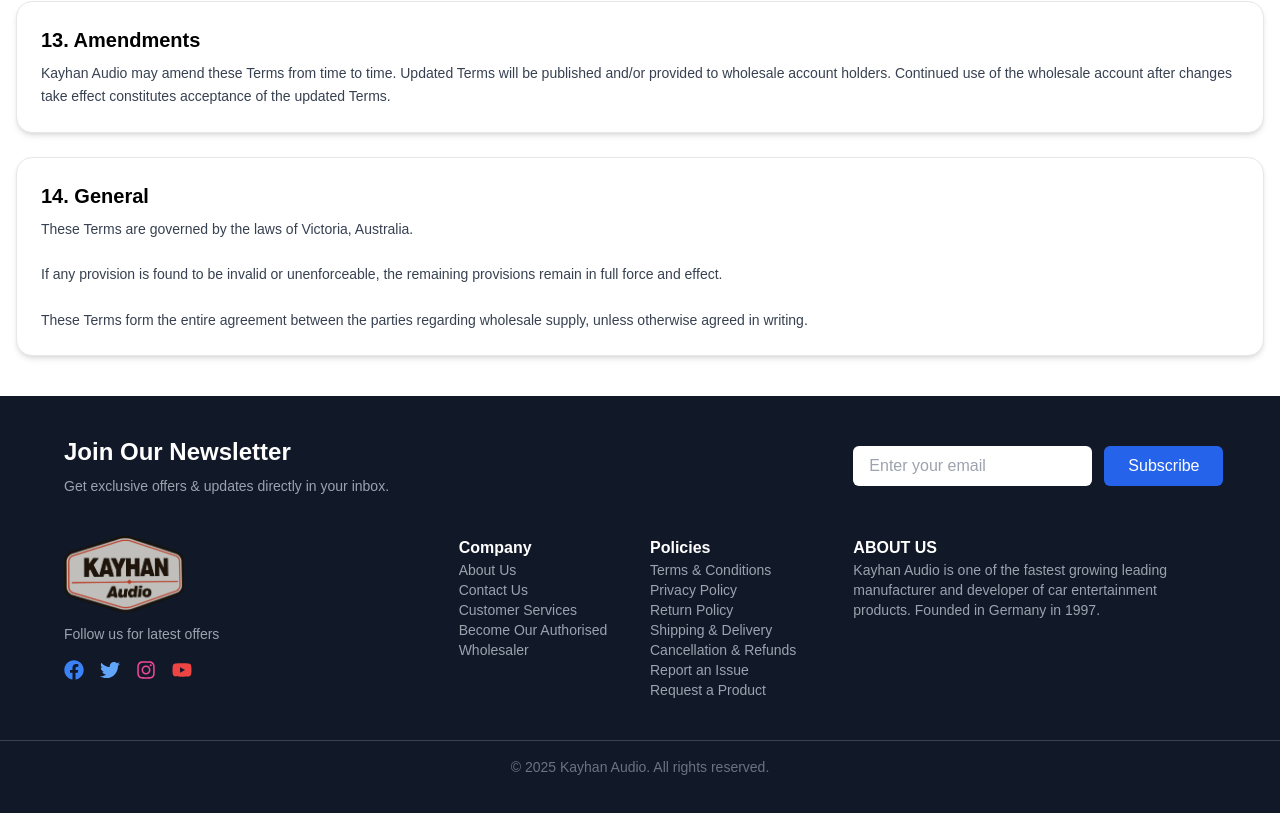
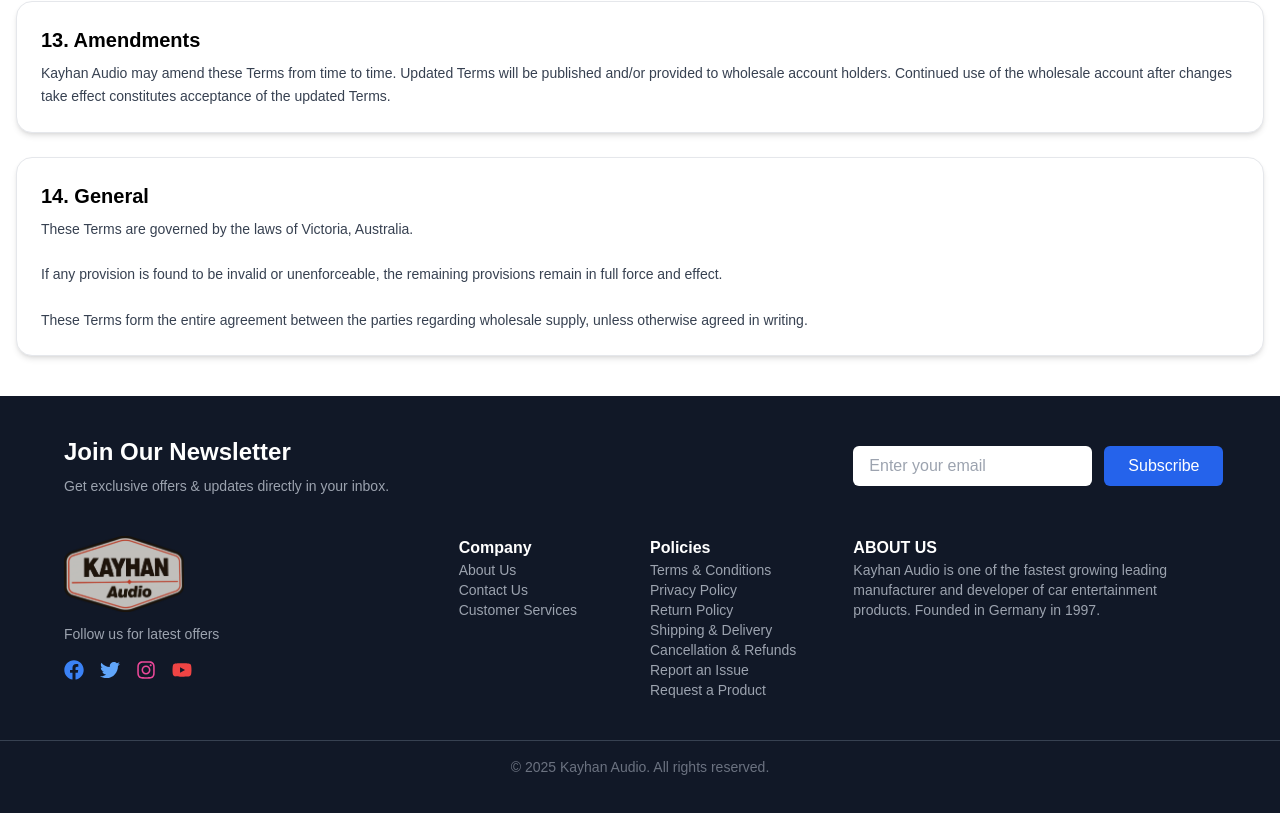
Before and after one commit to varinder-singh1/wholesale_frontend, a Next.js app: page /term-condtion in a window 1280 px wide. Shown: the part 3207-4020 px from the top of the page. Built offline with nearby package versions, Linux system fonts and the light colour scheme; no server answers.

Commit message:
Comment out wholesaler link in ShopFooter

```diff
--- a/components/layout/ShopFooter.tsx
+++ b/components/layout/ShopFooter.tsx
@@ -19,7 +19,7 @@
     { name: " Customer Services", link: "/customer-services" },
     // { name: "Affiliate Sign Up", link: "#" },
     // { name: "Affiliate Login", link: "#" },
-    { name: "Become Our Authorised Wholesaler", link: "https://wholesale-kayhanaudio.com.au/" },
+    // { name: "Become Our Authorised Wholesaler", link: "https://wholesale-kayhanaudio.com.au/" },
   ];
 
   const policyLinks: LinkItem[] = [
```
